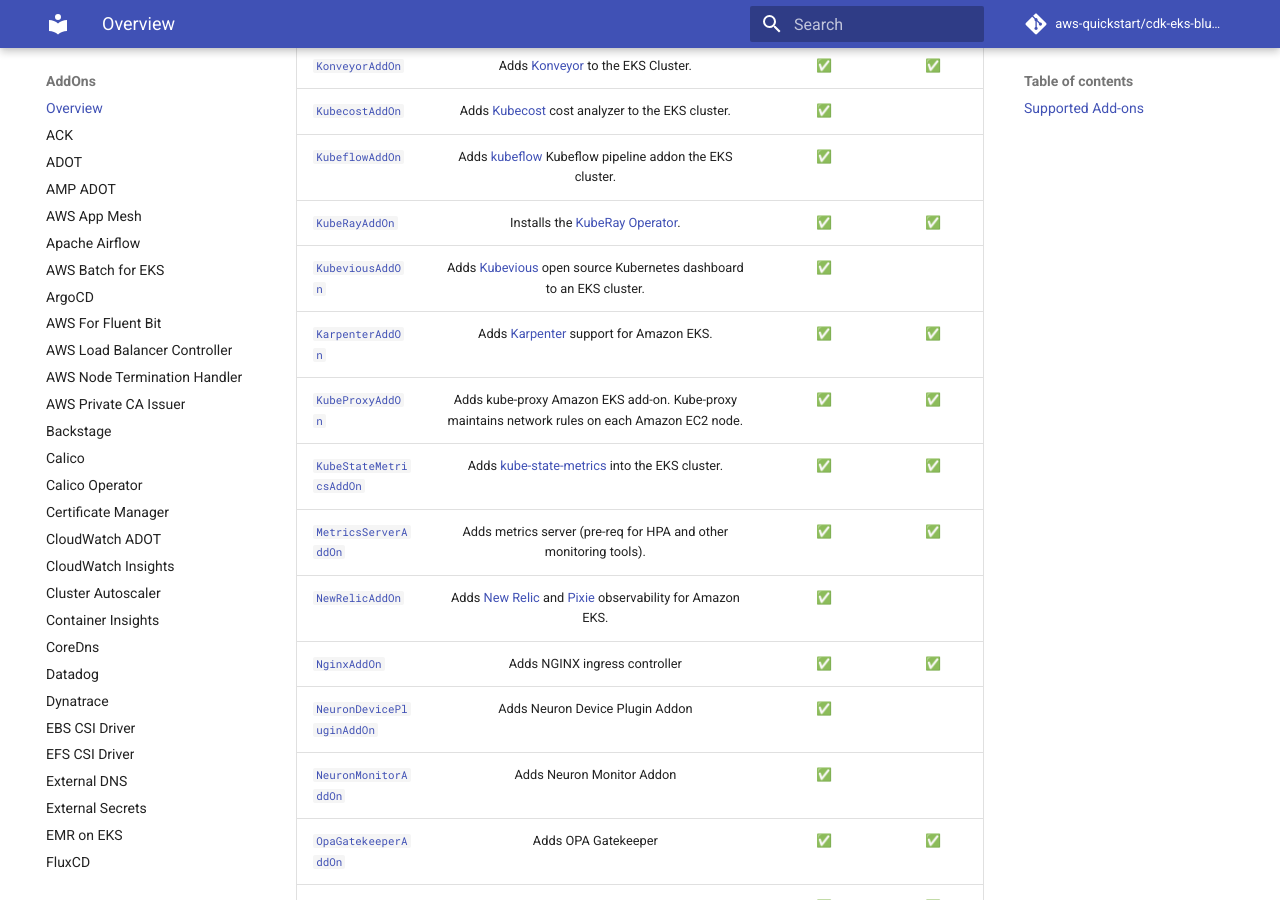
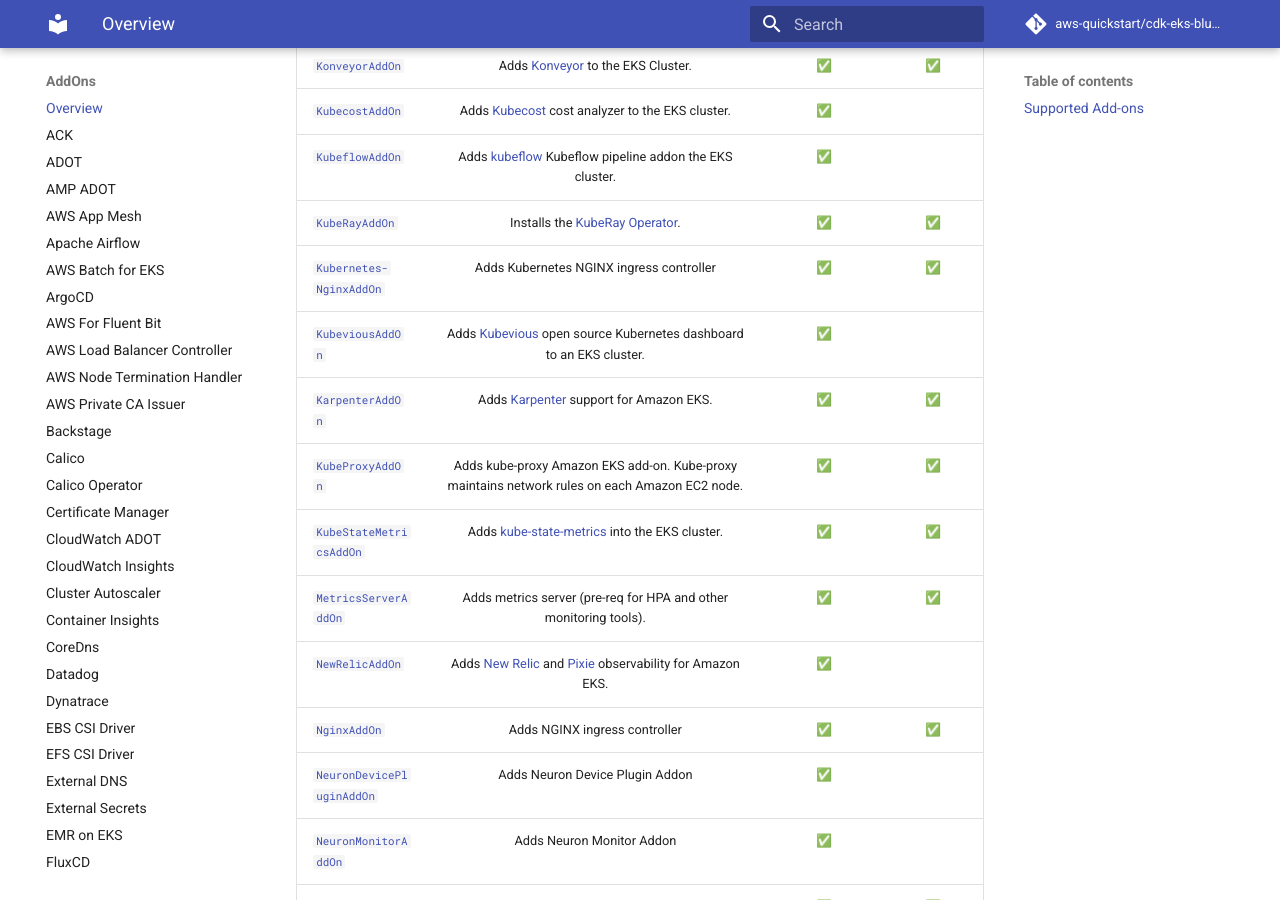
Before and after one commit to aws-quickstart/cdk-eks-blueprints, an MkDocs documentation site: the page built from docs/addons/index.md, in a window 1280 px wide and 900 px high, scrolled down 3200 px. Built offline with MkDocs 1.6.1 and Material for MkDocs 9.7.7, drawn with Linux system fonts in a browser that asks for light colours; comment, search, counter and statistics services are not loaded.

Commit message:
Update index.md
added kubernetes-nginx to the list of addons

```diff
--- a/docs/addons/index.md
+++ b/docs/addons/index.md
@@ -55,6 +55,7 @@
 | [`KubecostAddOn`](./kubecost.md)                                       | Adds [Kubecost](https://kubecost.com) cost analyzer to the EKS cluster.                                                  | ✅ |
 | [`KubeflowAddOn`](./kubeflow.md)                                       | Adds [kubeflow](https://awslabs.github.io/kubeflow-manifests/) Kubeflow pipeline addon the EKS cluster.                                | ✅ |
 | [`KubeRayAddOn`](./kuberay-operator.md)                      | Installs the [KubeRay Operator](https://docs.ray.io/en/latest/cluster/kubernetes/index.html).                                                                        | ✅ | ✅ |
+| [`Kubernetes-NginxAddOn`](./kubernetes-nginx.md)                                  | Adds Kubernetes NGINX ingress controller  | ✅ | ✅ |
 | [`KubeviousAddOn`](./kubevious.md)                                     | Adds [Kubevious](https://github.com/kubevious/kubevious) open source Kubernetes dashboard to an EKS cluster.                           |  ✅ |
 | [`KarpenterAddOn`](./karpenter.md)                                     | Adds [Karpenter](https://github.com/awslabs/karpenter) support for Amazon EKS.                                                         | ✅ | ✅ |
 | [`KubeProxyAddOn`](./kube-proxy.md)                                    | Adds kube-proxy Amazon EKS add-on. Kube-proxy maintains network rules on each Amazon EC2 node.                                         | ✅ | ✅ |
```
